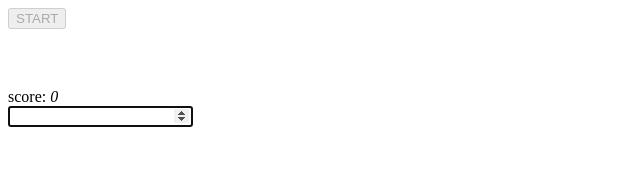
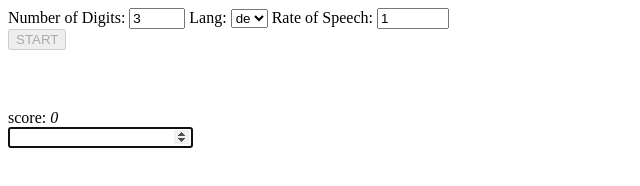
Before and after one commit to cakemanny/numlern, a plain HTML site: page index.html in a window 1280 px wide. Both pictures are taken after a click on the button "START". Shown: the whole page, without its empty margins (0-640 px from the left). Drawn offline with Linux system fonts and the light colour scheme.

Commit message:
allow setting settings

```diff
--- a/index.html
+++ b/index.html
@@ -12,6 +12,24 @@
 </style>
 
 <div id="app">
+  <div class="config">
+    <label for=digits>
+      Number of Digits: <input type=number min=1 max=10 value=3 id="digits"/>
+    </label>
+    <label for=lang>
+      Lang:
+      <select id="lang">
+        <option>de</option>
+        <option>pl</option>
+        <option>en</option>
+        <option>es</option>
+        <option>nl</option>
+      </select>
+    </label>
+    <label for=rate>
+      Rate of Speech: <input type=number min=0.5 max=2 value=1 step=0.25 id="speech-rate"/>
+    </label>
+  </div>
   <button id="start">START</button>
   <h3 id="game-over" class="hidden">Game Over</h3>
   <div id="score-box" class="score-box">score: <i id="score"></i></div>
--- a/main.js
+++ b/main.js
@@ -1,13 +1,12 @@
 (function (window) {
   "strict";
-  // In the future we might want to make these parameters
-  const
-    LANG = 'de',
-    SPEECH_RATE = 1.25,
-    DIGITS = 3
-  ;
 
   let state = {
+    settings: {
+      digits: 3,
+      lang: 'de',
+      speechRate: 1.25,
+    },
     currentNumber: 0,
     score: 0,
     lastResult: 0
@@ -24,10 +23,13 @@
     , scoreBox = document.getElementById('score-box')
     , startButton = document.getElementById('start')
     , gameOverElem = document.getElementById('game-over')
+    , digitsElem = document.getElementById('digits')
+    , langElem = document.getElementById('lang')
+    , speechRateElem = document.getElementById('speech-rate')
     ;
 
-  function nextNumber() {
-    let n = Math.round(Math.random() * (10 ** DIGITS));
+  function nextNumber(settings) {
+    let n = Math.round(Math.random() * (10 ** state.settings.digits));
     return n;
   }
 
@@ -43,13 +45,13 @@
     }
 
     let voices = window.speechSynthesis.getVoices().filter(voice => {
-      return voice.lang && voice.lang.startsWith(LANG);
+      return voice.lang && voice.lang.startsWith(state.settings.lang);
     });
 
     let msg = new SpeechSynthesisUtterance();
     msg.text = '' + state.currentNumber;
-    msg.lang = LANG;
-    msg.rate = SPEECH_RATE;
+    msg.lang = state.settings.lang;
+    msg.rate = state.settings.speechRate;
     if (voices.length) {
       msg.voice = voices[Math.floor(Math.random() * voices.length)];
     }
@@ -88,6 +90,17 @@
     }
   };
 
+  digitsElem.onchange = () => {
+    // |0 convert to int
+    state.settings.digits = digitsElem.valueAsNumber|0;
+  };
+  langElem.onchange = () => {
+    state.settings.lang = langElem.value;
+  };
+  speechRateElem.onchange = () => {
+    state.settings.speechRate = speechRateElem.valueAsNumber;
+  };
+
   startButton.onclick = function () {
     resetState();
     window.setTimeout(mainLoop, 0);
```
